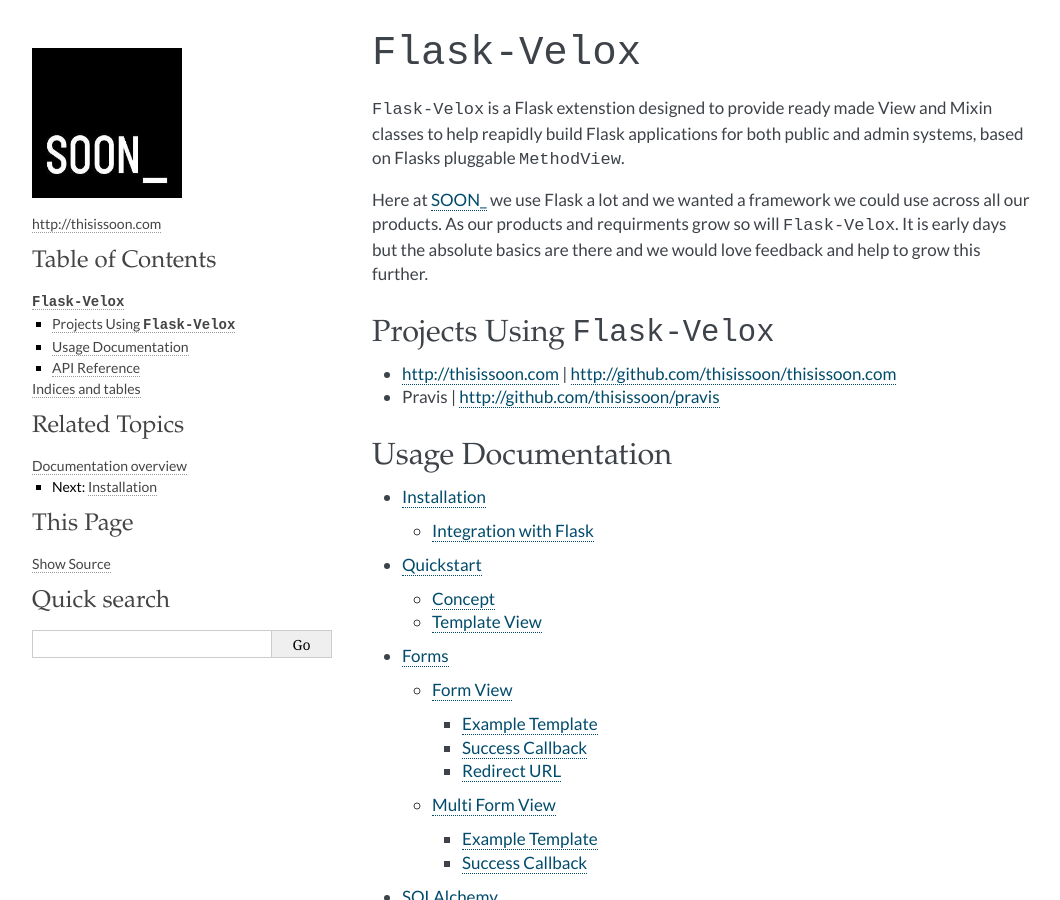
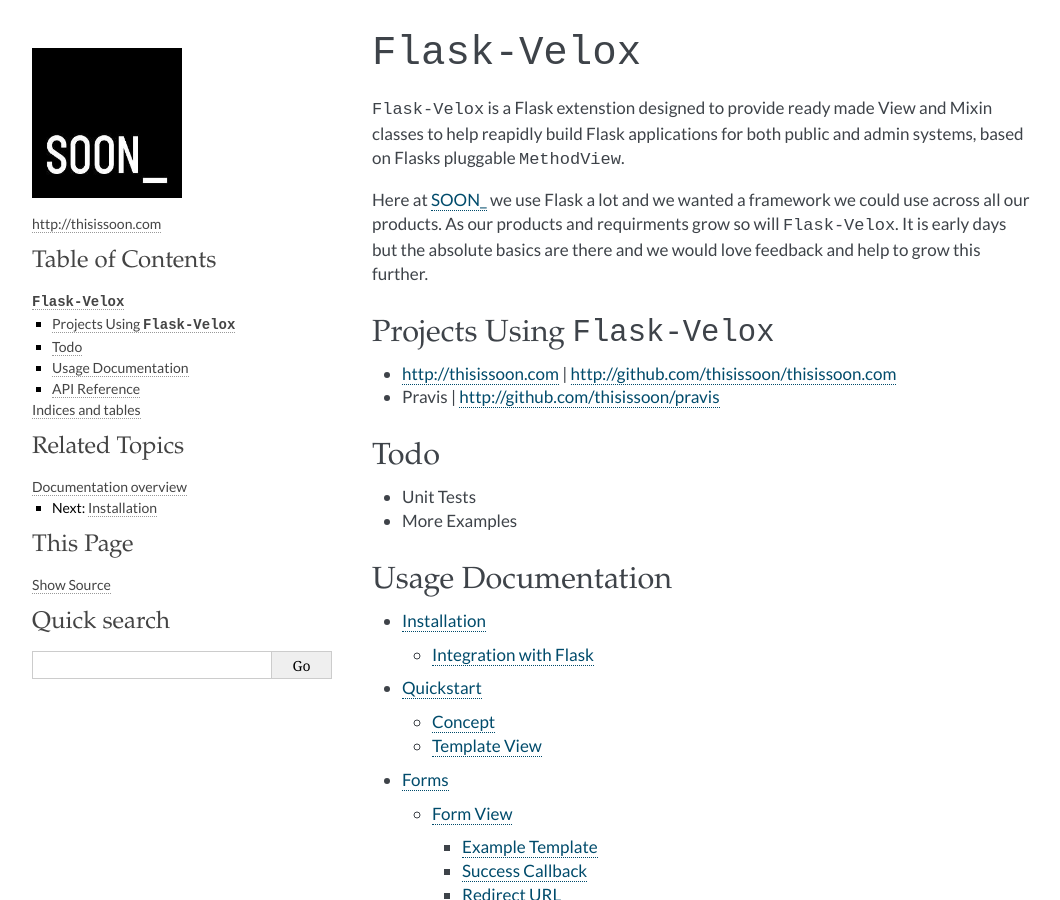
Before and after one commit to thisissoon/Flask-Velox, a Sphinx documentation site: the page built from docs/index.rst, in a window 1280 px wide and 900 px high. Shown: the whole window, without its empty margins (98-1158 px from the left). Built offline with Sphinx 7.4.7, drawn with Linux system fonts in a browser that asks for light colours; some web fonts are replaced.

Commit message:
Added todo

```diff
--- a/docs/index.rst
+++ b/docs/index.rst
@@ -15,6 +15,12 @@
 
 * http://thisissoon.com | http://github.com/thisissoon/thisissoon.com
 * Pravis | http://github.com/thisissoon/pravis
+
+Todo
+----
+
+* Unit Tests
+* More Examples
 
 Usage Documentation
 -------------------
```
